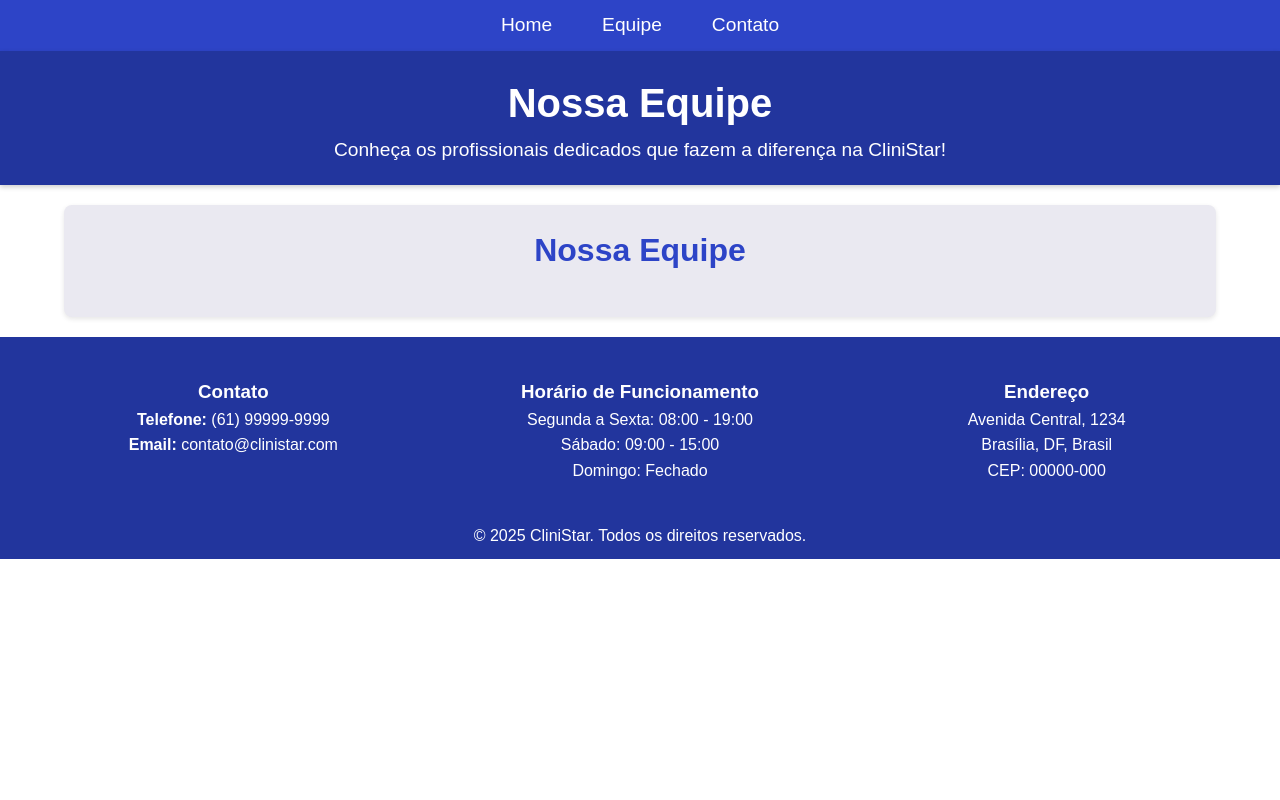
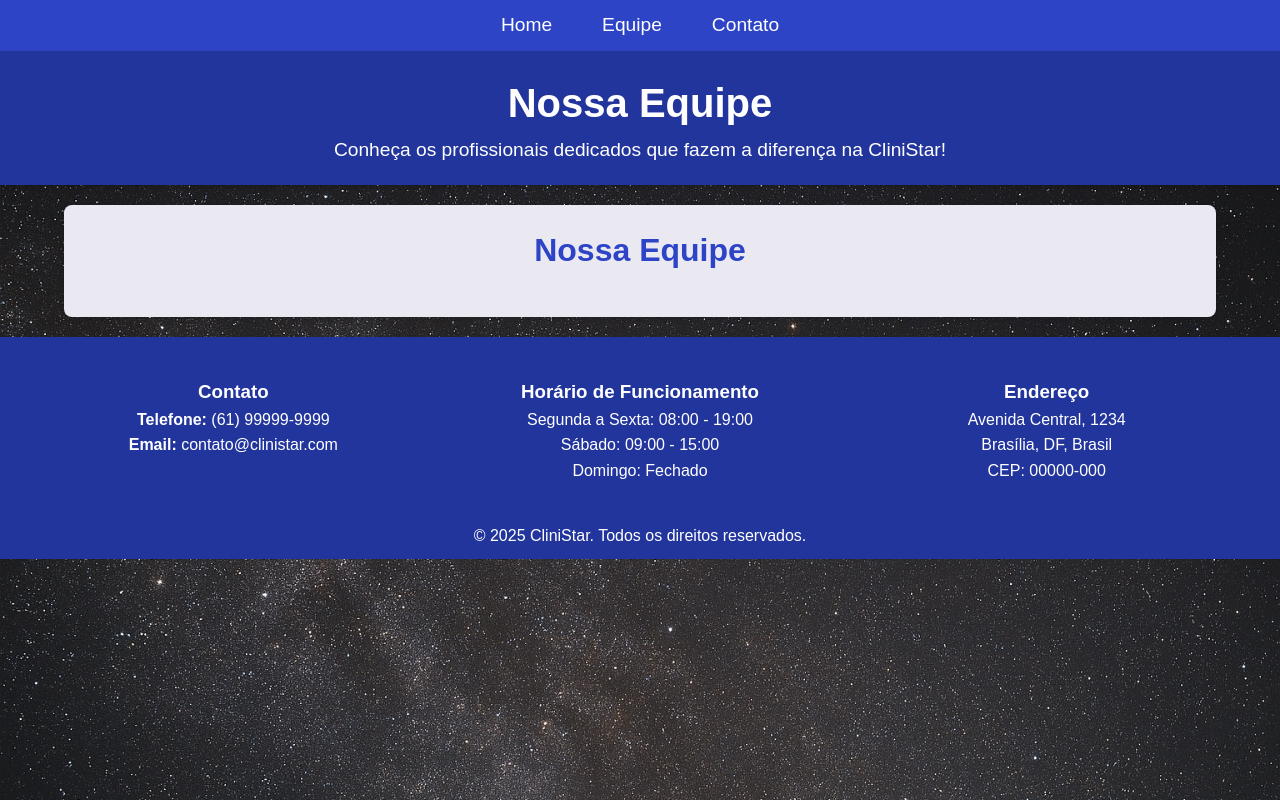
Before and after one commit to Raguir0/Sistematizacao-PDW, a website: page equipe.html in a window 1280 px wide. Drawn offline with Linux system fonts and the light colour scheme; no server answers.

Commit message:
Alteração no caminho

```diff
--- a/CSS/equipe.css
+++ b/CSS/equipe.css
@@ -15,7 +15,7 @@ body {
     margin: 0;
     padding: 0;
     color: #333;
-    background-image: url('/CliniStar/image/estrelaFundo.jpg'); /* Substitua pelo caminho correto da sua imagem */
+    background-image: url('../image/estrelaFundo.jpg'); /* Substitua pelo caminho correto da sua imagem */
     background-size: cover;
     background-position: center;
     background-repeat: no-repeat;
--- a/CSS/index.css
+++ b/CSS/index.css
@@ -13,7 +13,7 @@ body {
     font-family: Arial, sans-serif;
     line-height: 1.6;
     color: #333;
-    background-image: url('/CliniStar/image/estrelaFundo.jpg'); /* Substitua pelo caminho correto da sua imagem */
+    background-image: url('../image/estrelaFundo.jpg'); /* Substitua pelo caminho correto da sua imagem */
     background-size: cover;
     background-position: center;
     background-repeat: no-repeat;
--- a/CSS/inscrevase.css
+++ b/CSS/inscrevase.css
@@ -33,7 +33,7 @@ body {
     margin: 0;
     padding: 0;
     color: #333;
-    background-image: url('/CliniStar/image/estrelaFundo.jpg'); /* Substitua pelo caminho correto da sua imagem */
+    background-image: url('../image/estrelaFundo.jpg'); /* Substitua pelo caminho correto da sua imagem */
     background-size: cover;
     background-position: center;
     background-repeat: no-repeat;
```
Also changed, not shown: 1 other file.
